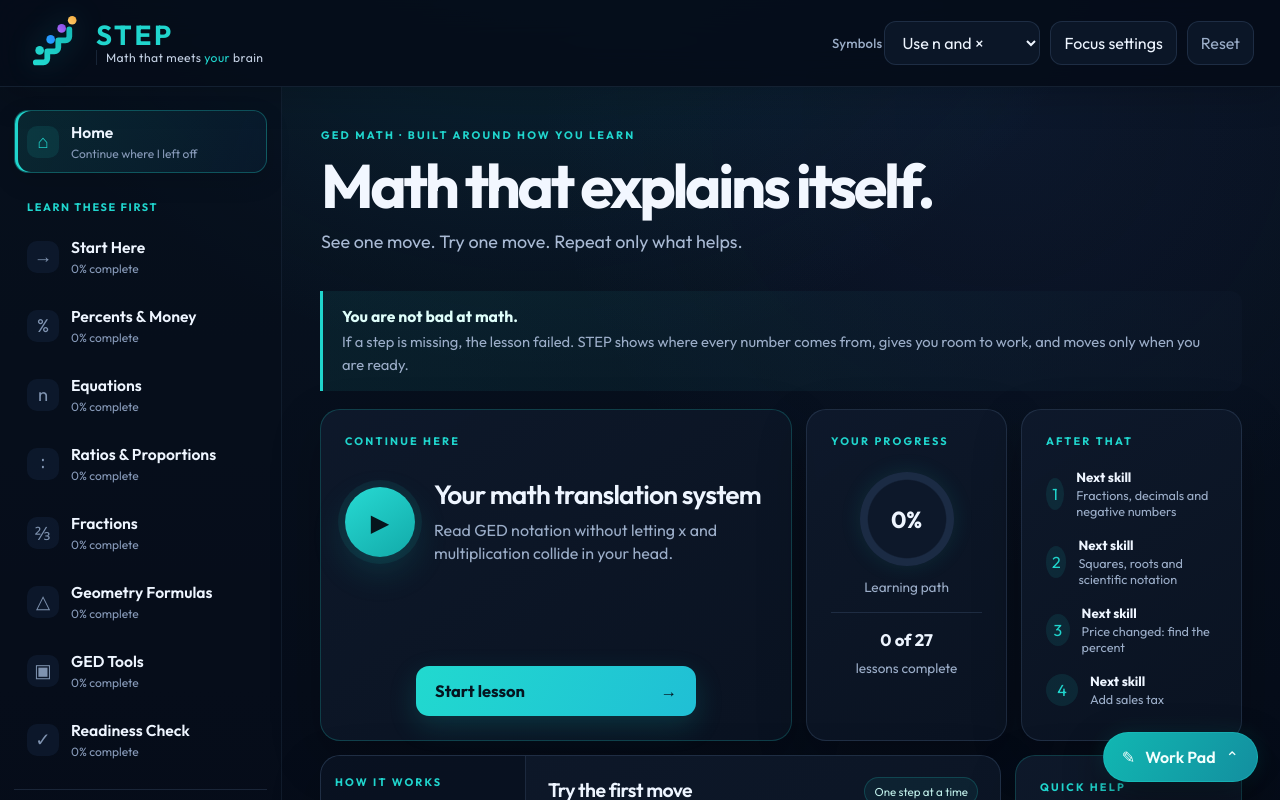
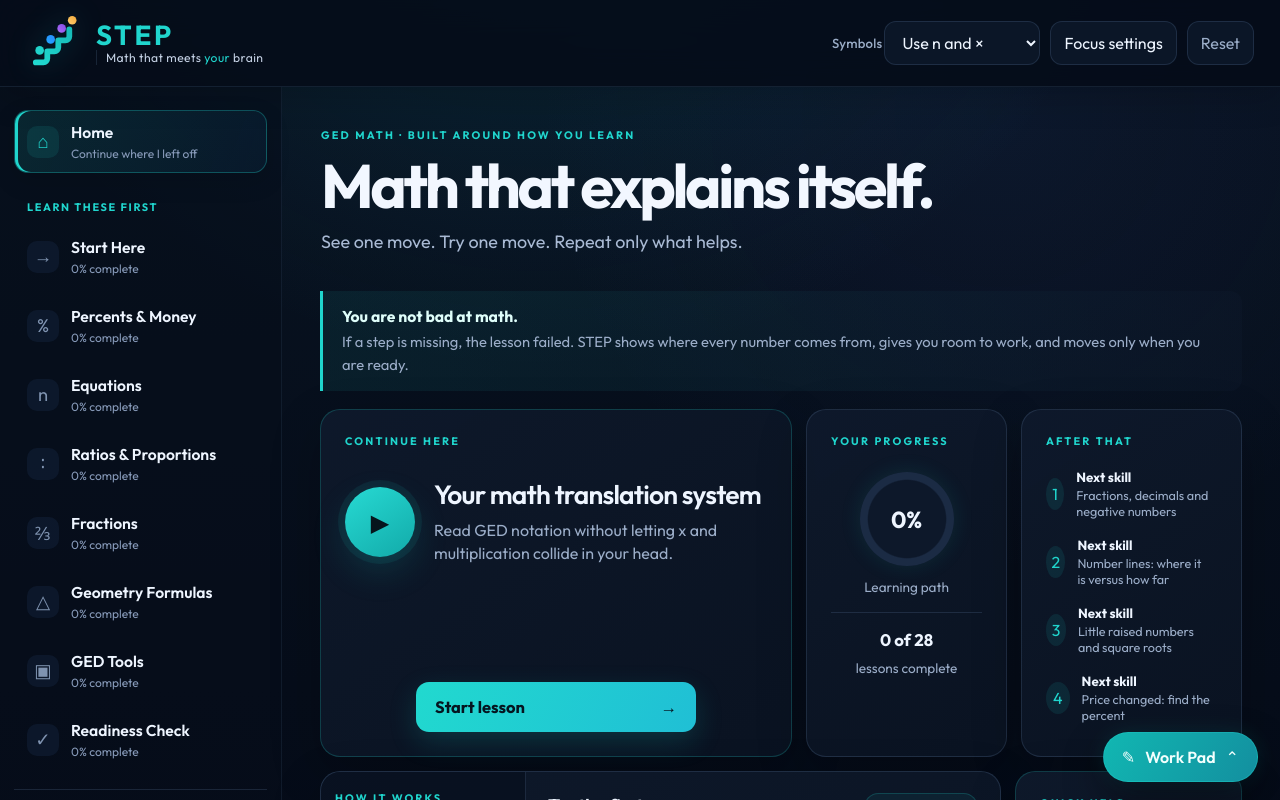
Before and after one commit to Kodaxadev/ged-math-path, a React (Vite) app: page / in a window 1280 px wide. Shown: the top 800 px of the page. Built offline with nearby package versions, Linux system fonts and the light colour scheme.

Commit message:
Add practice-test number-line and exponent micro-lessons

```diff
--- a/src/data/lessons/foundation.ts
+++ b/src/data/lessons/foundation.ts
@@ -10,11 +10,40 @@ export const foundationLessons: Lesson[] = [
     practice: [{ id: 'absolute-value', prompt: 'Which is greater: -3 or -8? What is |-8|?', answer: '-3 is greater; |-8| = 8', procedure: 'Use the number line; absolute value is distance from zero.', steps: ['-3 is closer to zero and farther right than -8, so -3 is greater.', '-8 is 8 spaces from zero.', 'Therefore |-8| = 8.'] }],
   },
   {
-    id: 'powers-roots', moduleId: 'number-sense', title: 'Squares, roots and scientific notation',
-    objective: 'Recognize compact number notation and expand it into simple operations.',
-    recognition: ['A small raised number such as ² or ³ appears.', 'A radical sign √ asks what number multiplies by itself.', 'Scientific notation has a number times 10 raised to a power.'],
-    procedureCard: ['5² = 5 × 5.', '√49 asks: what × itself = 49?', '3.2 × 10³ = move decimal 3 places right.'],
-    workedExample: { id: 'root-power', prompt: 'Evaluate: 6² + √64.', answer: '44', procedure: 'Compute the square and root separately, then add.', steps: ['6² = 6 × 6 = 36.', '√64 = 8 because 8 × 8 = 64.', '36 + 8 = 44.', 'Answer: 44.'] },
-    practice: [{ id: 'scientific', prompt: 'Write 4.5 × 10³ as a regular number.', answer: '4,500', procedure: 'Positive exponent: move decimal right.', steps: ['The exponent is 3.', 'Move the decimal three places right: 4.5 → 45 → 450 → 4,500.', 'Answer: 4,500.'] }],
+    id: 'number-line-distance', moduleId: 'number-sense', title: 'Number lines: where it is versus how far',
+    objective: 'Stop losing a correct location answer when the question asks for distance.',
+    recognition: ['A point is shown left of 0 on a number line.', 'The question says distance, units from 0, or how far.'],
+    procedureCard: ['Where is it? Keep the sign: Q = -1.5.', 'How far from 0? Distance is positive: 1.5.', 'Circle the target word before choosing an answer.'],
+    workedExample: {
+      id: 'number-line-q-distance',
+      prompt: 'Point Q is halfway between -2 and -1. What is the distance from 0 to Q?',
+      answer: '1.5 units',
+      procedure: 'Find the location first, then answer the distance question without the negative sign.',
+      steps: ['Location: halfway between -2 and -1 is -1.5.', 'Stop and read the target word: distance.', 'Distance asks how far Q is from 0, not which side it is on.', 'Q is 1.5 units from 0. Answer: 1.5.'],
+    },
+    practice: [{
+      id: 'number-line-negative-distance',
+      prompt: 'Point R is located at -2.5. What is the distance from 0 to R?',
+      answer: '2.5 units',
+      procedure: 'Location can be negative; distance from zero is positive.',
+      steps: ['Location: R = -2.5.', 'The question asks for distance.', 'Drop the direction sign and keep how far: 2.5.', 'Answer: 2.5 units.'],
+    }],
+  },
+  {
+    id: 'powers-roots', moduleId: 'number-sense', title: 'Little raised numbers and square roots',
+    objective: 'Translate squares and roots into ordinary multiplication before calculating.',
+    recognition: ['A little raised 2 appears, such as 6².', 'A radical sign √ asks what number times itself makes the number inside.'],
+    procedureCard: ['A raised 2 means copy the number twice: 6² = 6 × 6.', 'Work each square separately before adding.', '√49 asks: what × itself = 49?'],
+    workedExample: {
+      id: 'square-plus-square',
+      prompt: 'Simplify: 6² + 3².',
+      answer: '45',
+      procedure: 'Turn each raised 2 into multiplication, then add the results.',
+      steps: ['Write: 6² = 6 × 6 = 36.', 'Write: 3² = 3 × 3 = 9.', 'Now add: 36 + 9 = 45.', 'Answer: 45.'],
+    },
+    practice: [
+      { id: 'square-sum-practice', prompt: 'Simplify: 4² + 2².', answer: '20', procedure: 'Expand each square into multiplication first.', steps: ['4² = 4 × 4 = 16.', '2² = 2 × 2 = 4.', '16 + 4 = 20.', 'Answer: 20.'] },
+      { id: 'root-practice', prompt: 'What is √81?', answer: '9', procedure: 'Ask which number times itself equals 81.', steps: ['Write: ___ × ___ = 81.', '9 × 9 = 81.', 'Answer: √81 = 9.'] },
+    ],
   },
 ];
```
